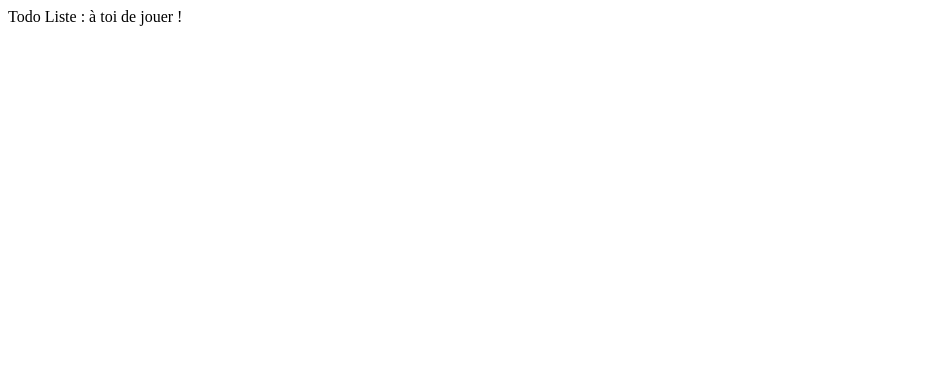
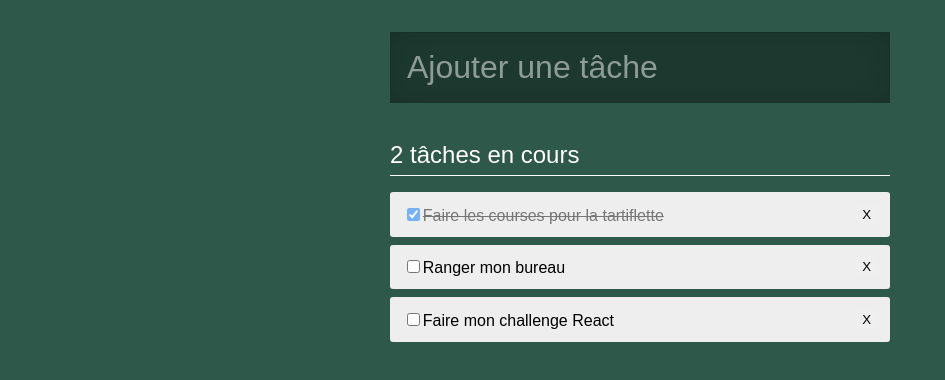
Before and after one commit to Raphael-Gentils/todo-list, a React (Vite) app: page / in a window 1280 px wide. Shown: the top 380 px of the page, without its empty margins (0-945 px from the left). Built offline with nearby package versions, Linux system fonts and the light colour scheme.

Commit message:
archi React

```diff
--- a/index.html
+++ b/index.html
@@ -1,10 +1,11 @@
-<!doctype html>
-<html lang="en">
+<!DOCTYPE html>
+<html lang="fr">
 	<head>
 		<meta charset="UTF-8" />
+		<meta http-equiv="X-UA-Compatible" content="IE=edge" />
 		<link rel="icon" type="image/svg+xml" href="/dev.svg" />
 		<meta name="viewport" content="width=device-width, initial-scale=1.0" />
-    <title>Dev Of Thrones</title>
+		<title>Todolist React</title>
 	</head>
 	<body>
 		<div id="root"></div>
--- a/src/components/App/App.tsx
+++ b/src/components/App/App.tsx
@@ -1,5 +1,13 @@
-function App() {
-  return <div className="app">Todo Liste : à toi de jouer !</div>;
+import Counter from '../Counter/Counter';
+import Form from '../Form/Form';
+import List from '../List/List';
+
+export default function App() {
+  return (
+    <div className="app">
+      <Form />
+      <Counter />
+      <List />
+    </div>
+  );
 }
-
-export default App;
--- /dev/null
+++ b/src/components/Counter/Counter.tsx
@@ -0,0 +1,3 @@
+export default function Counter() {
+  return <p className="counter">2 tâches en cours</p>;
+}
--- /dev/null
+++ b/src/components/Form/Form.tsx
@@ -0,0 +1,11 @@
+export default function Form() {
+  return (
+    <form className="form">
+      <input
+        type="text"
+        className="form-item"
+        placeholder="Ajouter une tâche"
+      />
+    </form>
+  );
+}
--- /dev/null
+++ b/src/components/List/List.tsx
@@ -0,0 +1,33 @@
+export default function List() {
+  return (
+    <ul className="list">
+      <li className="item">
+        <label className="item-label item-label--done">
+          <input className="item-checkbox" type="checkbox" checked />
+          <span>Faire les courses pour la tartiflette</span>
+        </label>
+        <button type="button" className="item-delete">
+          X
+        </button>
+      </li>
+      <li className="item">
+        <label className="item-label">
+          <input className="item-checkbox" type="checkbox" />
+          <span>Ranger mon bureau</span>
+        </label>
+        <button type="button" className="item-delete">
+          X
+        </button>
+      </li>
+      <li className="item">
+        <label className="item-label">
+          <input className="item-checkbox" type="checkbox" />
+          <span>Faire mon challenge React</span>
+        </label>
+        <button type="button" className="item-delete">
+          X
+        </button>
+      </li>
+    </ul>
+  );
+}
--- /dev/null
+++ b/src/styles/_reset.scss
@@ -0,0 +1,159 @@
+/* http://meyerweb.com/eric/tools/css/reset/ v2.0 | 20110126 */
+html,
+body,
+div,
+span,
+applet,
+object,
+iframe,
+h1,
+h2,
+h3,
+h4,
+h5,
+h6,
+p,
+blockquote,
+pre,
+a,
+abbr,
+acronym,
+address,
+big,
+cite,
+code,
+del,
+dfn,
+em,
+img,
+ins,
+kbd,
+q,
+s,
+samp,
+small,
+strike,
+strong,
+sub,
+sup,
+tt,
+var,
+b,
+u,
+i,
+center,
+dl,
+dt,
+dd,
+ol,
+ul,
+li,
+fieldset,
+form,
+label,
+legend,
+table,
+caption,
+tbody,
+tfoot,
+thead,
+tr,
+th,
+td,
+article,
+aside,
+canvas,
+details,
+embed,
+figure,
+figcaption,
+footer,
+header,
+hgroup,
+menu,
+nav,
+output,
+ruby,
+section,
+summary,
+time,
+mark,
+audio,
+video {
+  margin: 0;
+  padding: 0;
+  border: 0;
+  font-size: 100%;
+  font: inherit;
+  vertical-align: baseline;
+}
+
+/* HTML5 display-role reset for older browsers */
+article,
+aside,
+details,
+figcaption,
+figure,
+footer,
+header,
+hgroup,
+menu,
+nav,
+section {
+  display: block;
+}
+
+body {
+  line-height: 1;
+}
+ol,
+ul {
+  list-style: none;
+}
+blockquote,
+q {
+  quotes: none;
+}
+
+blockquote::before,
+blockquote::after,
+q:before,
+q:after {
+  content: '';
+  content: none;
+}
+table {
+  border-collapse: collapse;
+  border-spacing: 0;
+}
+
+/* Améliorations */
+
+html {
+  box-sizing: border-box;
+}
+
+*,
+*::before,
+*::after {
+  box-sizing: inherit;
+}
+
+a,
+del,
+ins {
+  text-decoration: none;
+}
+a {
+  color: inherit;
+}
+
+label,
+button {
+  cursor: pointer;
+}
+
+input,
+button {
+  outline: 0;
+}
--- /dev/null
+++ b/src/styles/index.scss
@@ -0,0 +1,54 @@
+@use 'reset';
+
+body {
+  background-color: #2e5849;
+  font-family: Arial, Helvetica, sans-serif;
+}
+
+.app {
+  width: 90%;
+  max-width: 500px;
+  margin: 2rem auto;
+}
+
+.form-item {
+  width: 100%;
+  color: #fff;
+  font-size: 2em;
+  background: #1c382f;
+  border: 1px solid #183129;
+  box-shadow: inset 0 0 25px rgba(0, 0, 0, 0.1);
+  padding: 1rem;
+
+  &::placeholder {
+    color: rgba(255, 255, 255, 0.5);
+  }
+}
+
+.counter {
+  margin: 2rem 0 1rem;
+  font-size: 1.5em;
+  color: #fff;
+  border-bottom: 1px solid #fff;
+  padding: 0.5rem 0;
+}
+
+.item {
+  display: block;
+  background: #eee;
+  border-radius: 3px;
+  padding: 0.8rem;
+  margin: 0.5rem 0;
+  display: flex;
+  justify-content: space-between;
+}
+
+.item-label--done {
+  opacity: 0.5;
+  text-decoration: line-through;
+}
+
+.item-delete {
+  border: none;
+  cursor: pointer;
+}
```
Also changed, not shown: src/main.tsx (+4 -3 lines), 1 other file (tests, documents, lock files or other folders). Lines whose indentation alone changed are shown as unchanged.
